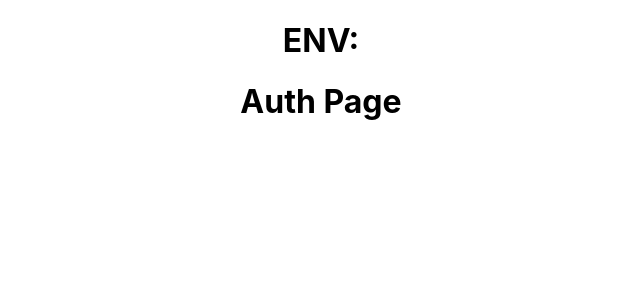
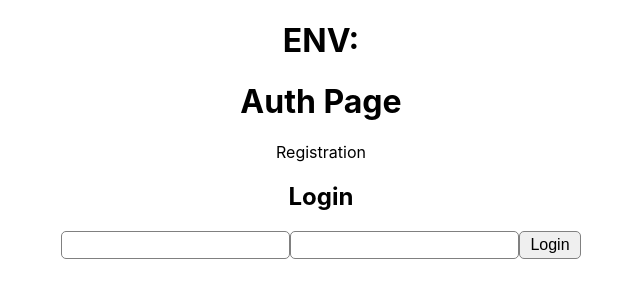
Before and after one commit to UkanaBastreet/todo-app, a React (Create React App) app: page /auth in a window 1280 px wide. Shown: the top 300 px of the page, without its empty margins (319-959 px from the left). Built offline with nearby package versions, Linux system fonts and the light colour scheme; no server answers.

Commit message:
add auth forms

```diff
--- /dev/null
+++ b/src/components/LoginForm.tsx
@@ -0,0 +1,35 @@
+import { FC, FormEventHandler, useState } from "react";
+
+interface LoginFormProps {
+  login: (email: string, password: string) => void;
+}
+
+const LoginForm: FC<LoginFormProps> = ({ login }) => {
+  const [email, setEmail] = useState("");
+  const [password, setPassword] = useState("");
+  const handleSubmit: FormEventHandler = (e) => {
+    e.preventDefault();
+    if (email.trim() !== "" && password.trim() !== "") {
+      login(email, password);
+    }
+  };
+  return (
+    <form className="login-form" onSubmit={handleSubmit}>
+      <h2>Login</h2>
+      <input
+        type="email"
+        placeholder=""
+        value={email}
+        onChange={(e) => setEmail(e.target.value)}
+      />
+      <input
+        type="password"
+        placeholder=""
+        value={password}
+        onChange={(e) => setPassword(e.target.value)}
+      />
+      <button>Login</button>
+    </form>
+  );
+};
+export default LoginForm;
--- /dev/null
+++ b/src/components/RegistrationForm.tsx
@@ -0,0 +1,35 @@
+import { FC, FormEventHandler, useState } from "react";
+
+interface RegistrationFormProps {
+  registration: (email: string, password: string) => void;
+}
+
+const RegistrationForm: FC<RegistrationFormProps> = ({ registration }) => {
+  const [email, setEmail] = useState("");
+  const [password, setPassword] = useState("");
+  const handleSubmit: FormEventHandler = (e) => {
+    e.preventDefault();
+    if (email.trim() !== "" && password.trim() !== "") {
+      registration(email, password);
+    }
+  };
+  return (
+    <form className="registration-form" onSubmit={handleSubmit}>
+      <h2>Registration</h2>
+      <input
+        type="email"
+        placeholder=""
+        value={email}
+        onChange={(e) => setEmail(e.target.value)}
+      />
+      <input
+        type="password"
+        placeholder=""
+        value={password}
+        onChange={(e) => setPassword(e.target.value)}
+      />
+      <button>Registration</button>
+    </form>
+  );
+};
+export default RegistrationForm;
--- a/src/pages/Auth.tsx
+++ b/src/pages/Auth.tsx
@@ -1,8 +1,30 @@
-const AuthPage  = () => {
-    return (
-        <div className="auth-page">
-            <h1>Auth Page</h1>
-        </div>
-    )
-}
-export default AuthPage
+import { useState } from "react";
+import LoginForm from "../components/LoginForm";
+import RegistrationForm from "../components/RegistrationForm";
+import { authApi } from "../api/auth";
+
+const AuthPage = () => {
+  const [isLogining, setIsLogining] = useState(true);
+  const login = (email: string, password: string) => {
+    authApi.login({ email, password });
+  };
+  const registration = (email: string, password: string) => {
+    authApi.registration({ email, password });
+  };
+  return (
+    <div className="auth-page">
+      <h1>Auth Page</h1>
+      <a onClick={() => setIsLogining((l) => !l)}>
+        {isLogining ? "Registration" : "Login"}
+      </a>
+      <div>
+        {isLogining ? (
+          <LoginForm login={login} />
+        ) : (
+          <RegistrationForm registration={registration} />
+        )}
+      </div>
+    </div>
+  );
+};
+export default AuthPage;
```
